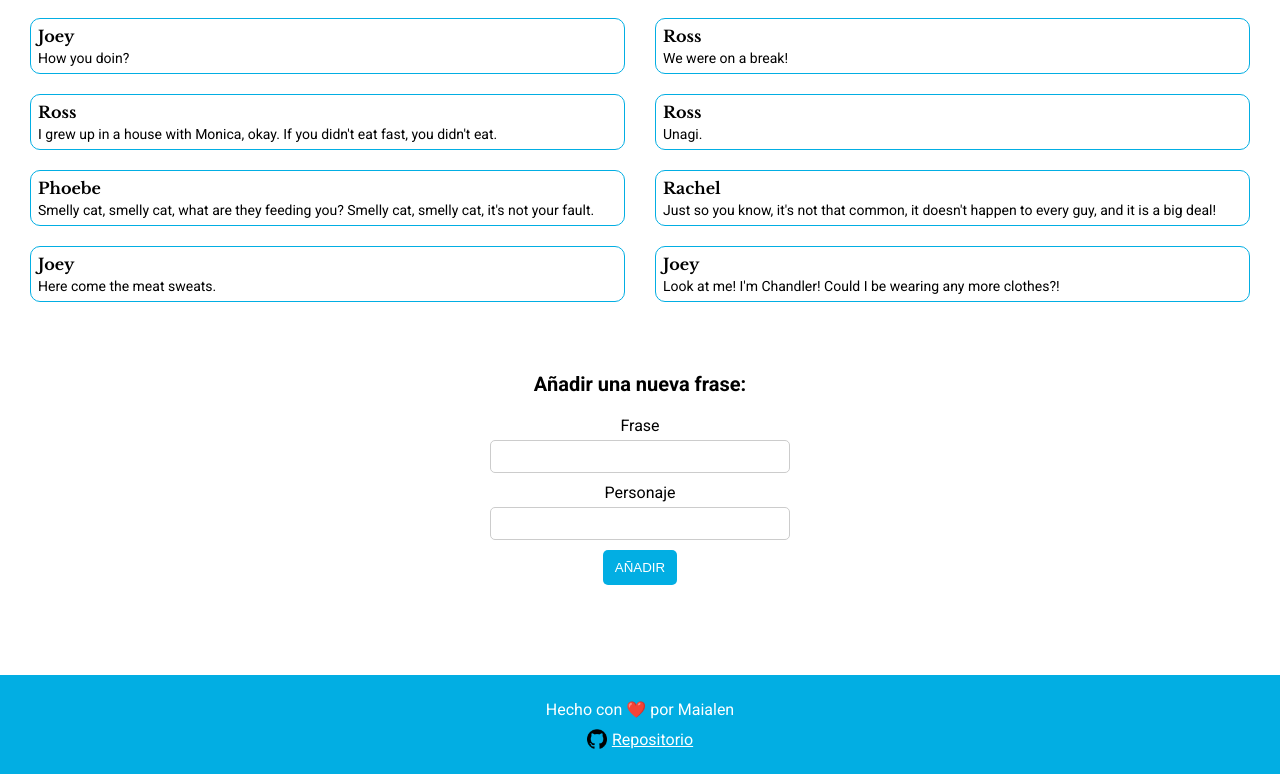
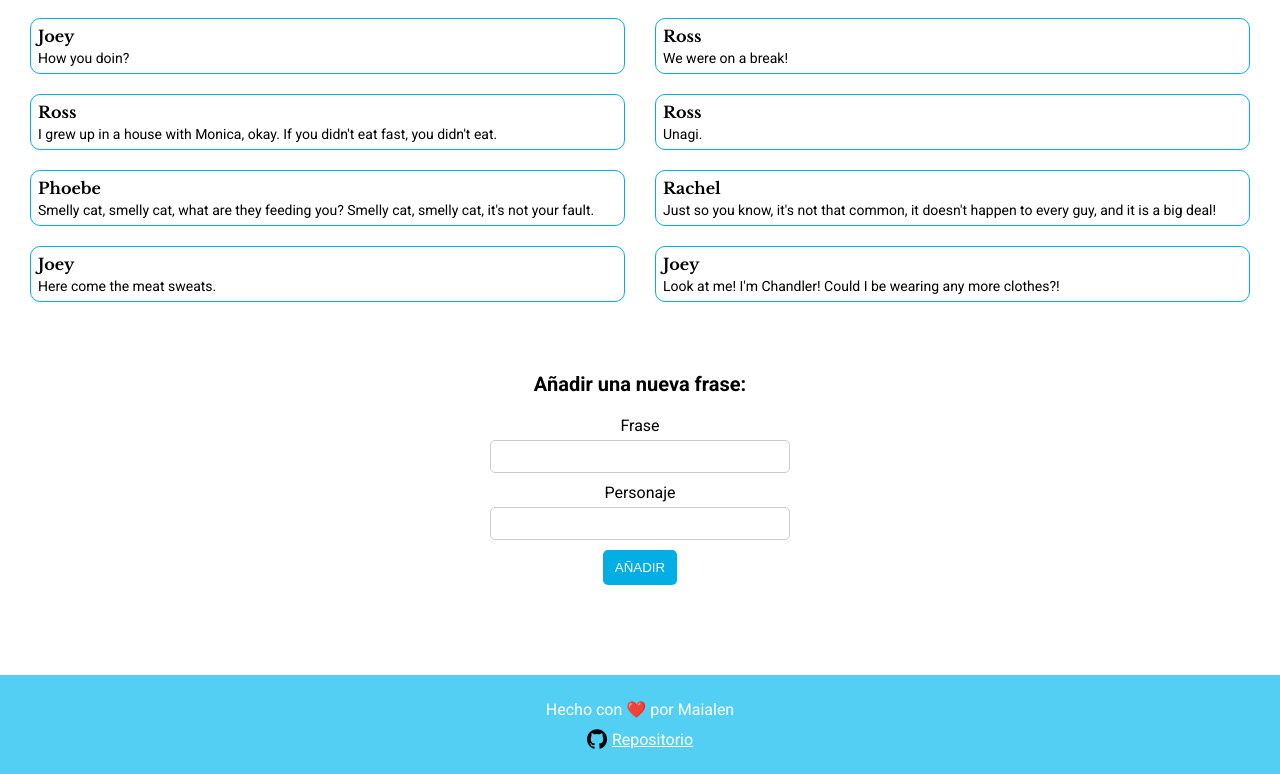
Before and after one commit to Adalab/modulo-3-evaluacion-intermedia-maialenmunoa, a React (Vite) app: page / in a window 1280 px wide. Shown: the part 563-1337 px from the top of the page. Built offline with nearby package versions, Linux system fonts and the light colour scheme.

Commit message:
add some changes

```diff
--- a/src/scss/App.scss
+++ b/src/scss/App.scss
@@ -148,7 +148,7 @@
 }
 
 .footer {
-  background-color: rgb(2, 174, 227);
+  background-color: rgb(83, 207, 244);
   color: white;
   text-align: center;
   padding: 10px;
```
